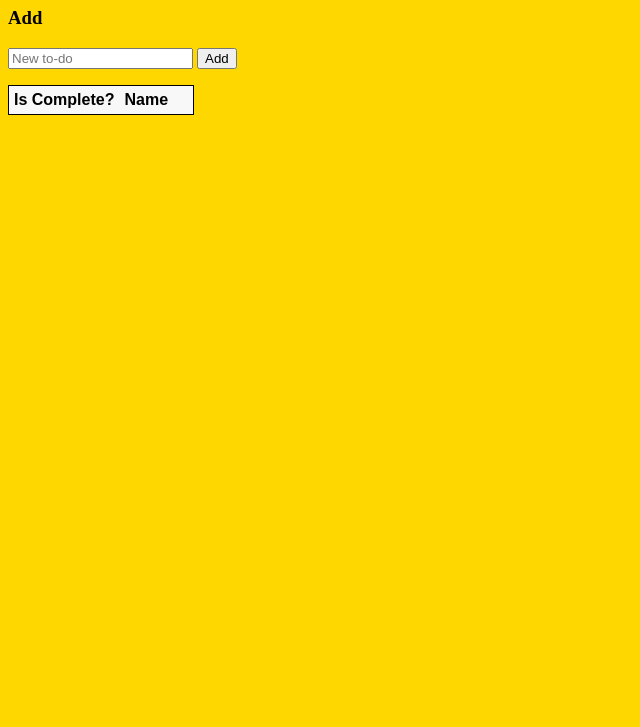
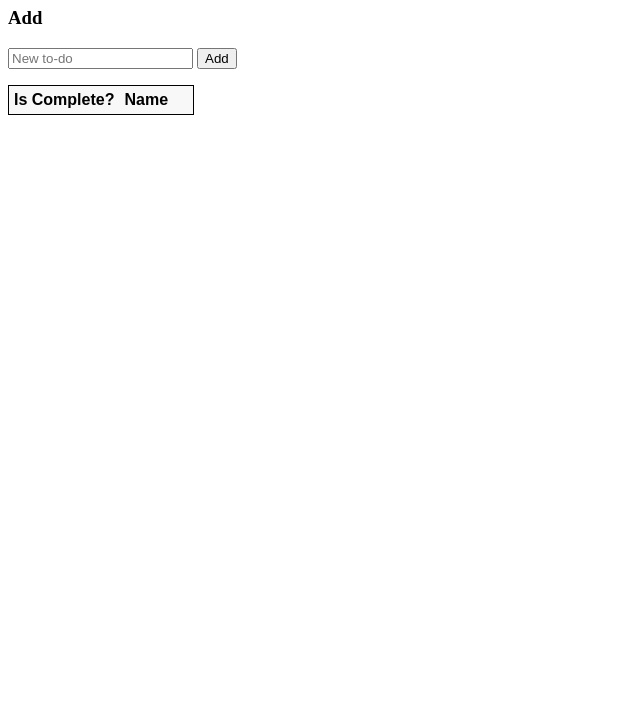
Before and after one commit to andrejcakpe/TodoApi, a plain HTML site: page TodoApi/wwwroot/index.html in a window 1280 px wide. Shown: the part 73-800 px from the top of the page, without its empty margins (0-640 px from the left). Drawn offline with Linux system fonts and the light colour scheme; no server answers.

Commit message:
Update site.css

```diff
--- a/TodoApi/wwwroot/css/site.css
+++ b/TodoApi/wwwroot/css/site.css
@@ -1,7 +1,3 @@
-body {
-    background-color: gold;
-}
-
 input[type='submit'], button, [aria-label] {
     cursor: pointer;
 }
```
